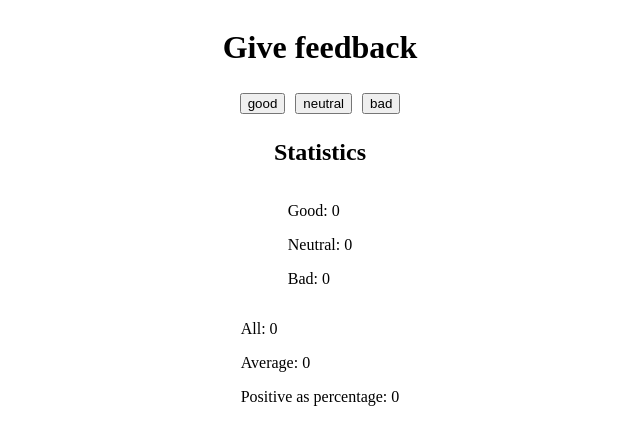
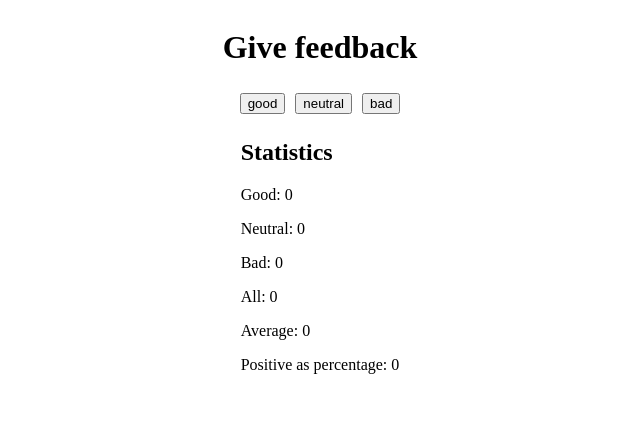
Before and after one commit to MariellaHeikkila/ofs01, a React (Vite) app in the folder osa1/unicafe/: page / in a window 1280 px wide. Shown: the top 444 px of the page, without its empty margins (320-960 px from the left). Built offline with nearby package versions, Linux system fonts and the light colour scheme.

Commit message:
1.8. unicafe step3 (statistics component)

```diff
--- a/osa1/unicafe/src/App.jsx
+++ b/osa1/unicafe/src/App.jsx
@@ -7,10 +7,6 @@ const App = () => {
   const [neutral, setNeutral] = useState(0)
   const [bad, setBad] = useState(0)
 
-  const all = good + neutral + bad
-  const average = (good - bad) / all
-  const positive = (good / all) * 100
-
   return (
     <div className='container'>
       <h1>Give feedback</h1>
@@ -19,22 +15,30 @@ const App = () => {
         <Button text='neutral' handleClick={() => setNeutral(neutral + 1)} />
         <Button text='bad' handleClick={() => setBad(bad + 1)} />
       </div>
-      <h2>Statistics</h2>
-      <div>
-       <Display text='Good:' value={good} />
-        <Display text='Neutral:' value={neutral} />
-        <Display text='Bad:' value={bad} />
-      </div>
-      <div>
-        <Display text='All:' value={all} />
-        <Display text='Average:' value={average || 0} />
-        <Display text='Positive as percentage:' value={positive || 0} />
-      </div>
+      <Statistics good={good} neutral={neutral} bad={bad} />
     </div>
   )
 }
 
 export default App
+
+const Statistics = ({ good, neutral, bad }) => {
+  const all = good + neutral + bad
+  const average = (good - bad) / all
+  const positive = (good / all) * 100
+
+  return (
+    <div>
+      <h2>Statistics</h2>
+      <Display text='Good:' value={good} />
+      <Display text='Neutral:' value={neutral} />
+      <Display text='Bad:' value={bad} />
+      <Display text='All:' value={all} />
+      <Display text='Average:' value={average || 0} />
+      <Display text='Positive as percentage:' value={positive || 0} />
+    </div>
+  )
+}
 
 const Button = ({ text, handleClick }) => {
   return (
```
